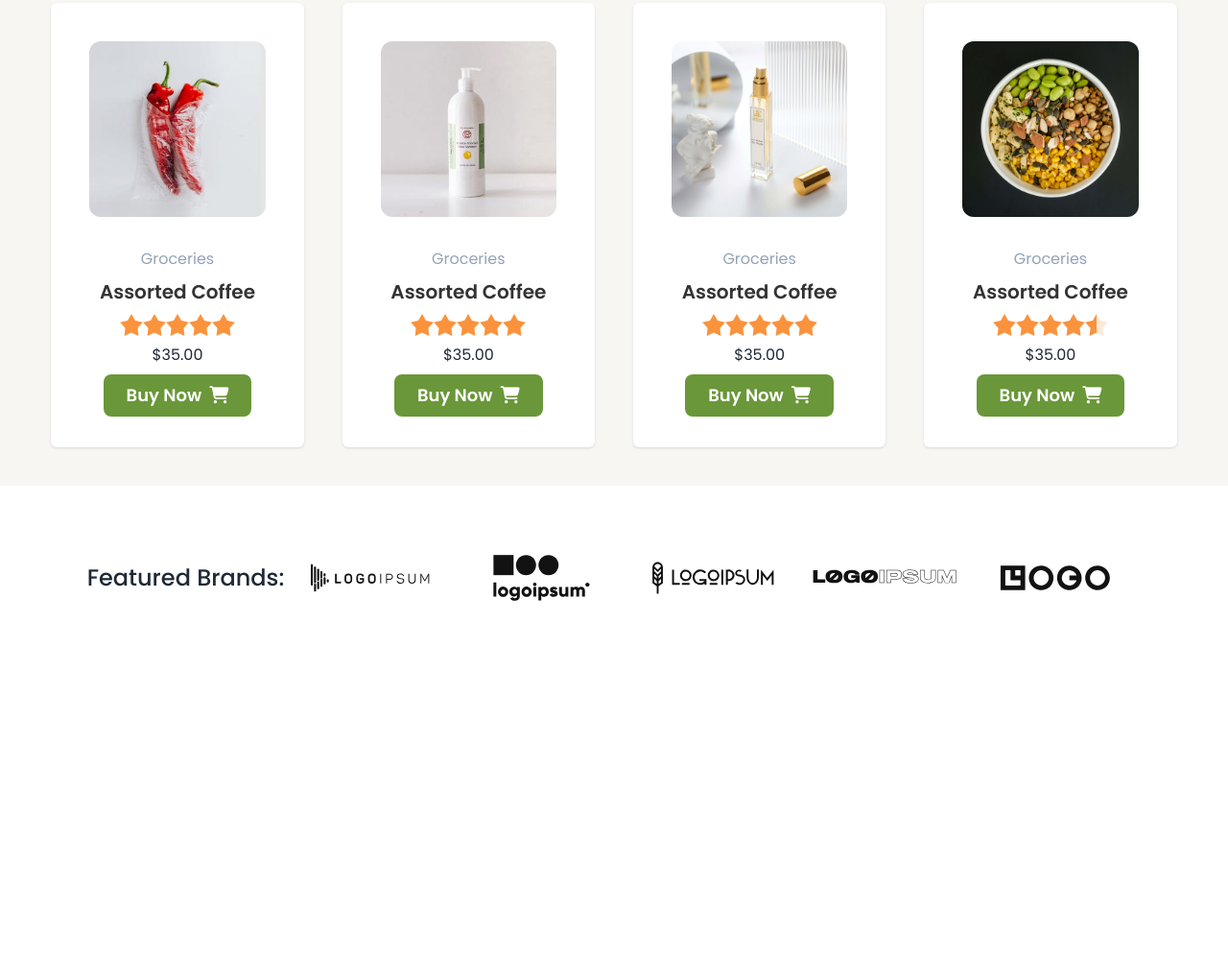
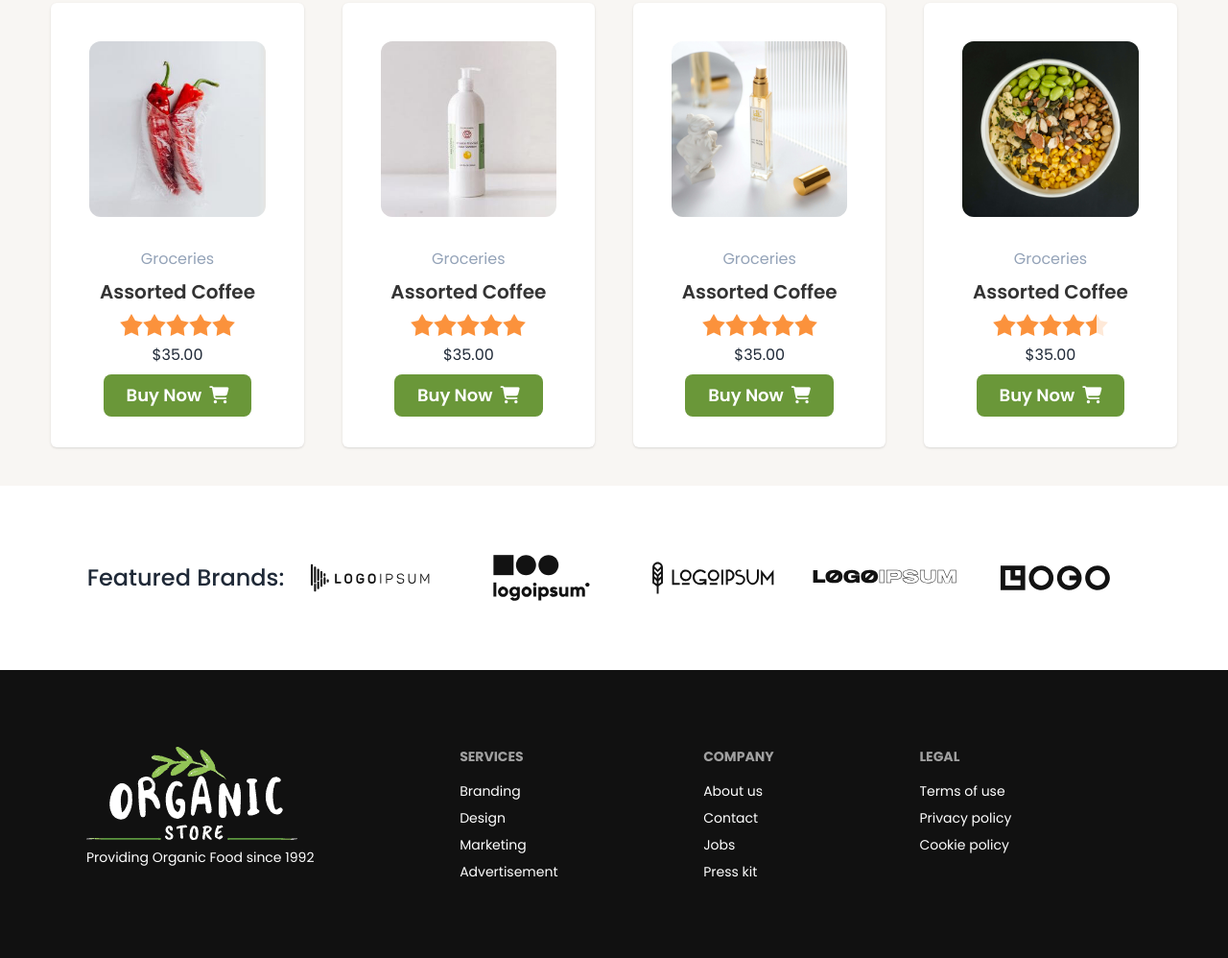
Before and after one commit to Sk-Monir/Organic-Store-E_Com-Tailwind-DaisyUi, a plain HTML site: page index.html in a window 1280 px wide. Shown: the part 2899-3897 px from the top of the page at 96% size. Before the commit the page ends 3597 px from the top, so only its background shows below. Drawn offline with nearby package versions, Linux system fonts and the light colour scheme.

Commit message:
footer section complete

```diff
--- a/index.html
+++ b/index.html
@@ -479,6 +479,36 @@
     </section>
     <!-- Featured Brands Section End-->
     <!-- Main Section End -->
+    <!-- Footer Section Start -->
+    <footer class="bg-secondary text-white p-10">
+        <div class="footer w-11/12 mx-auto  py-10">
+            <aside>
+                <img src="./images/logo-white.png" alt="">
+                <p>Providing Organic Food since 1992</p>
+            </aside>
+            <nav>
+                <h6 class="footer-title">Services</h6>
+                <a class="link link-hover">Branding</a>
+                <a class="link link-hover">Design</a>
+                <a class="link link-hover">Marketing</a>
+                <a class="link link-hover">Advertisement</a>
+            </nav>
+            <nav>
+                <h6 class="footer-title">Company</h6>
+                <a class="link link-hover">About us</a>
+                <a class="link link-hover">Contact</a>
+                <a class="link link-hover">Jobs</a>
+                <a class="link link-hover">Press kit</a>
+            </nav>
+            <nav>
+                <h6 class="footer-title">Legal</h6>
+                <a class="link link-hover">Terms of use</a>
+                <a class="link link-hover">Privacy policy</a>
+                <a class="link link-hover">Cookie policy</a>
+            </nav>
+        </div>
+    </footer>
+    <!-- Footer Section Start -->
 </body>
 
 </html>
```
